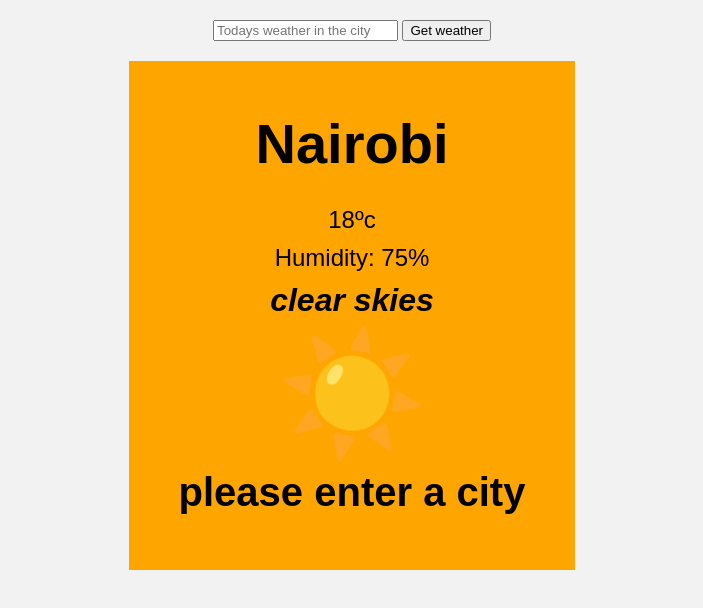
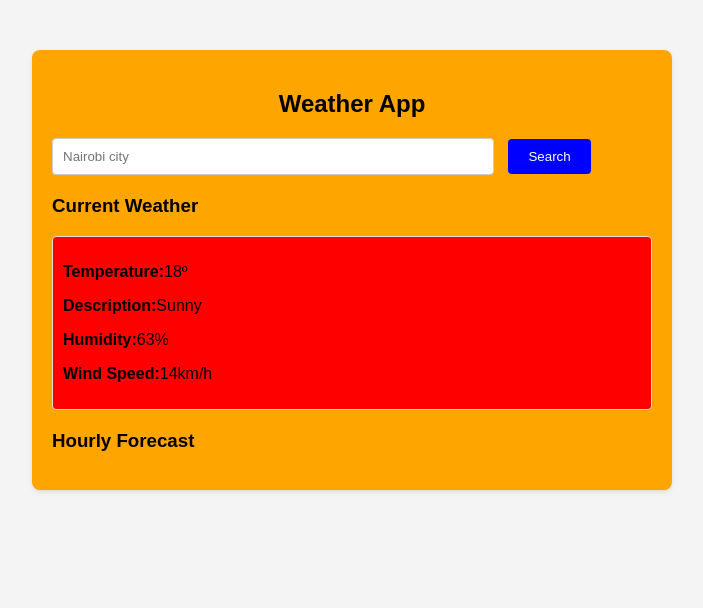
Before and after one commit to Ayubissak/phase-1-project-, a plain HTML site: page index.html in a window 1280 px wide. Shown: the whole page, without its empty margins (288-991 px from the left). Drawn offline with Linux system fonts and the light colour scheme.

Commit message:
second commit

```diff
--- a/index.html
+++ b/index.html
@@ -7,19 +7,27 @@
     <link rel="stylesheet" href="style.css">
 </head>
 <body>
-    <form class="weatherForm">
-        <input type="text" class="cityInput" placeholder="Todays weather in the city">
-        <button type="submit">Get weather</button>
+    <div id="weather-container">
+        <h2>Weather App</h2>
+        <input type="text" id="city" placeholder="Nairobi city">
+        <button onclick="getWeather()">Search</button>
 
-    </form>
-    <div class="card">
-        <h1 class="cityDisplay">Nairobi</h1>
-        <p class="tempDispaly">18ºc</p>
-        <p class="humidityDisplay">Humidity: 75%</p>
-        <p class="descDispaly">clear skies</p>
-        <p class="weatherEmoji">☀️</p>
-        <p class="errorDispaly">please enter a city</p>
+        <div id="weather-info">
+            <h3>Current Weather</h3>
+            <div id="current-weather">
+                <p><strong>Temperature:</strong>18º <span id="temp"></span></p>
+                <p><strong>Description:</strong>Sunny <span id="description"></span></p>
+                <p><strong>Humidity:</strong>63% <span id="humidity"></span></p>
+                <p><strong>Wind Speed:</strong>14km/h <span id="wind-speed"></span></p>
+            </div>
+        </div>
 
+        <div id="hourly-forecast">
+            <h3>Hourly Forecast</h3>
+            <div id="hourly-forecast-details">
+
+            </div>
+        </div>
     </div>
     <script src="index.js"></script>
 </body>
--- a/index.js
+++ b/index.js
@@ -1,10 +1,56 @@
-async function main() {
-    const city = 'nairobi';
-    const weatherData = await fetchWeatherData(city);
+async function getWeather() {
+    const apiKey = '0fb70bcbeecc118f1324ea60942b3686';
+    const city = document.getElementById('city').value;
+    const url = `https://api.openweathermap.org/data/2.5/weather?q=${city}&appid=${apiKey}&units=metric`;
 
-    if (weatherData !== null) {
-        console.log('Weather Data:', weatherData);
-    } else {
-        console.log('Failed to fetch weather data for', city);
+    try {
+        const response = await fetch(url);
+        const data = await response.json();
+
+        if (data.cod === '404') {
+            document.getElementById('weather-info').innerHTML = 'City not found';
+            return;
+        }
+
+        document.getElementById('temp').innerText = `${data.main.temp}°C`;
+        document.getElementById('description').innerText = data.weather[0].description;
+        document.getElementById('humidity').innerText = `${data.main.humidity}%`;
+        document.getElementById('wind-speed').innerText = `${data.wind.speed} m/s`;
+
+        const hourlyForecast = await fetchHourlyForecast(data.coord.lat, data.coord.lon, apiKey);
+        displayHourlyForecast(hourlyForecast);
+    } catch (error) {
+        console.error('Error fetching weather data:', error);
     }
 }
+
+async function fetchHourlyForecast(lat, lon, apiKey) {
+    const url = `https://api.openweathermap.org/data/2.5/onecall?lat=${lat}&lon=${lon}&exclude=current,minutely,daily,alerts&appid=${apiKey}&units=metric`;
+
+    try {
+        const response = await fetch(url);
+        const data = await response.json();
+        return data.hourly;
+    } catch (error) {
+        console.error('Error fetching hourly forecast:', error);
+        return [];
+    }
+}
+
+function displayHourlyForecast(hourlyForecast) {
+    const forecastDetailsContainer = document.getElementById('hourly-forecast-details');
+    forecastDetailsContainer.innerHTML = '';
+
+    hourlyForecast.slice(0, 5).forEach(hourlyData => {
+        const hour = new Date(hourlyData.dt * 1000).getHours();
+        const temp = hourlyData.temp;
+
+        const hourlyForecastItem = document.createElement('div');
+        hourlyForecastItem.classList.add('hourly-forecast-item');
+        hourlyForecastItem.innerHTML = `
+            <p>${hour}:00</p>
+            <p>${temp}°C</p>
+        `;
+        forecastDetailsContainer.appendChild(hourlyForecastItem);
+    });
+}
--- a/style.css
+++ b/style.css
@@ -1,66 +1,83 @@
-body{
+body {
     font-family: Arial, sans-serif;
-    background-color: hsl(0, 0%, 95%);
     margin: 0;
+    padding: 0;
+    background-color: #f4f4f4;
+}
+
+#weather-container {
+    max-width: 600px;
+    margin: 50px auto;
+    padding: 20px;
+    background-color: orange;
+    border-radius: 8px;
+    box-shadow: 0 2px 4px rgba(0, 0, 0, 0.1);
+}
+
+h2 {
+    text-align: center;
+}
+
+input[type="text"] {
+    width: 70%;
+    padding: 10px;
+    margin-right: 10px;
+    border: 1px solid #ccc;
+    border-radius: 4px;
+}
+
+button {
+    padding: 10px 20px;
+    background-color: blue;
+    color: #fff;
+    border: none;
+    border-radius: 4px;
+    cursor: pointer;
+}
+
+button:hover {
+    background-color: #0056b3;
+}
+
+#weather-info {
+    margin-top: 20px;
+}
+
+#current-weather {
+    padding: 10px;
+    background-color: red;
+    border: 1px solid #ddd;
+    border-radius: 4px;
+}
+
+#hourly-forecast {
+    margin-top: 20px;
+}
+
+#hourly-forecast-details {
     display: flex;
-    flex-direction: column;
-    align-items: center;
+    overflow-x: auto;
 }
-.weatherForm{
-    margin: 20px;
+
+.hourly-forecast-item {
+    flex: 0 0 auto;
+    width: 100px;
+    padding: 10px;
+    margin-right: 10px;
+    background-color: purple;
+    border: 1px solid #ddd;
+    border-radius: 4px;
+}
+
+@media (max-width: 768px) {
+    input[type="text"] {
+        width: 60%;
+    }
+}
+
+@media (max-width: 480px) {
+    input[type="text"] {
+        width: 50%;
+    }
 
 }
-
-.city input{
-    padding: 10px;
-    font-size: 2rem;
-    font-weight: bold;
-    border: 2px solid blue;
-    border-radius: 10px;
-    margin: 10px;
-    width: 300px;
-}
-.card{
-    background-color: orange;
-    padding: 50px;
-    box-shadow: 2px 2px 5px hsl(0, 0%, 0.5);
-    min-width: 300px;
-    display: flex;
-    flex-direction: column;
-    align-items: center;
-}
-h1{
-    font-size: 3.5rem;
-    margin: 0;
-    margin-bottom: 25px;
-}
-p{
-    font-size: 1.5rem;
-    margin: 5px 0;
-}
-.cityDisplay, .tempDisplay{
-    font-size: 3.5rem;
-    font-weight: bold;
-    color: hsl(0, 0%, 0.75);
-    margin-bottom: 25px;
-}
-.humidityDispaly{
-    font-weight: bold;
-    margin-bottom: 25px;
-
-}
-.descDispaly{
-    font-style: italic;
-    font-weight: bold;
-    font-size: 2rem;
-}
-.weatherEmoji{
-    margin: 0;
-    font-size: 7.5rem;
-
-}
-.errorDispaly{
-    font-size: 2.5rem;
-    font-weight: bold;
-    color: black;
-}
```
Also changed, not shown: main.json (deleted, +0 -13 lines).
